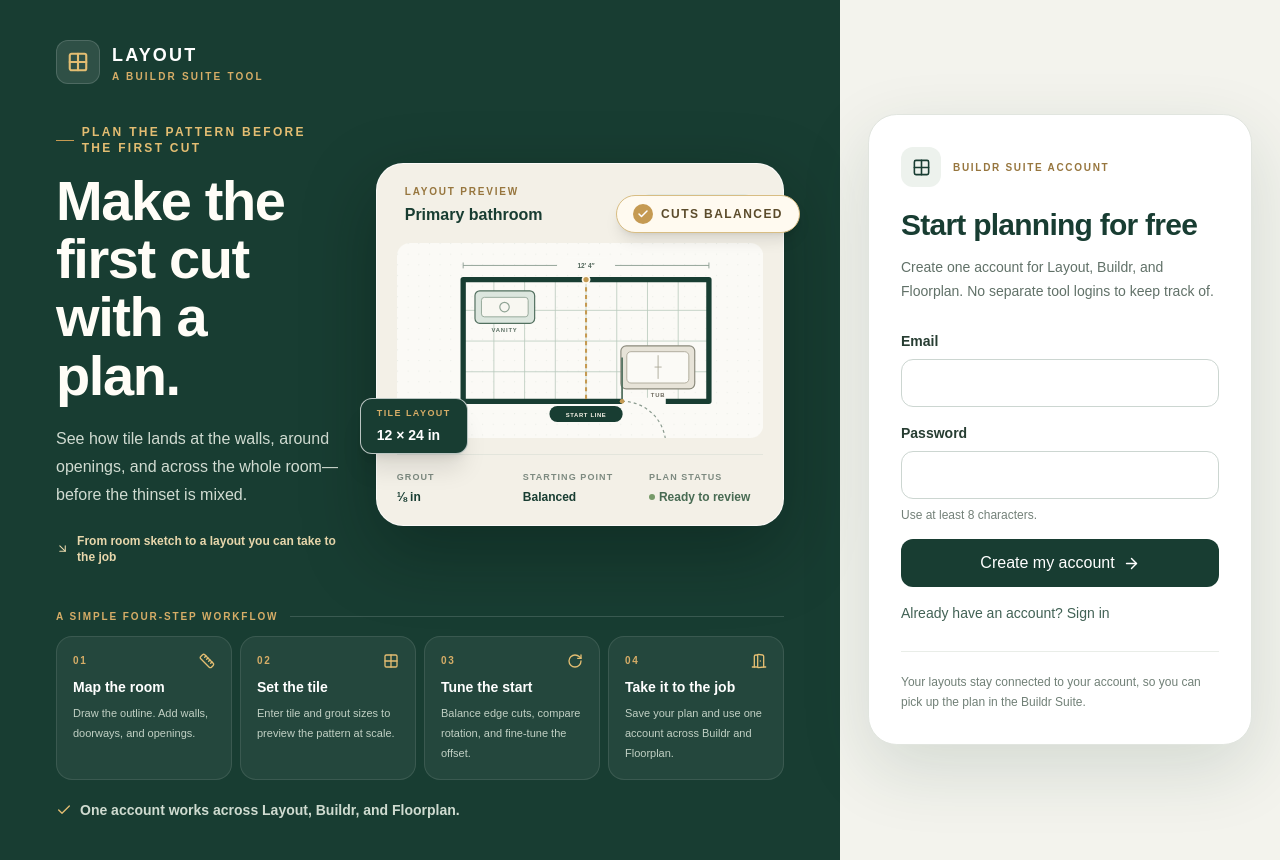
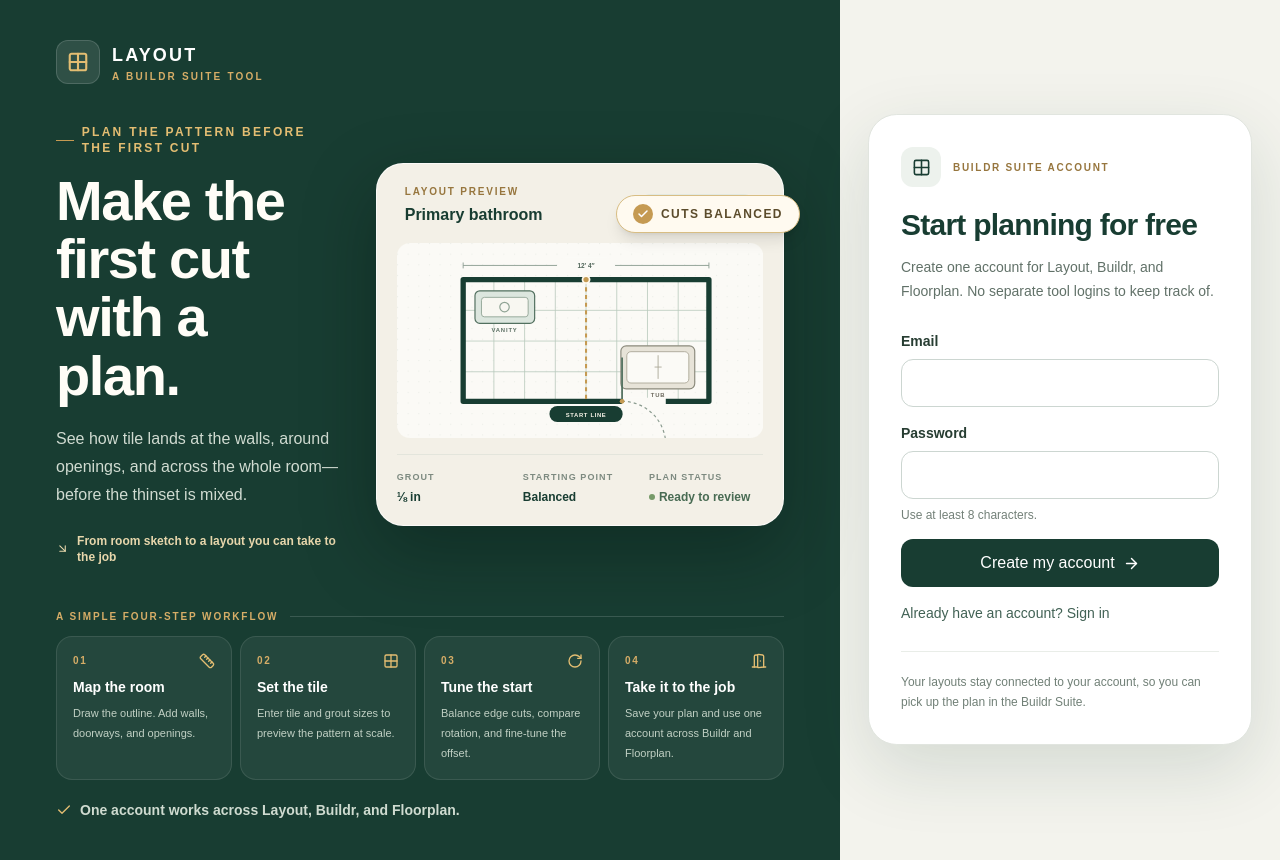
Before and after one commit to problytotallysafe/Layout, a Next.js app: page / in a window 1280 px wide. Built offline with nearby package versions, Linux system fonts and the light colour scheme; no server answers.

Commit message:
Remove misleading tile-size badge
Remove the 12 × 24 in callout from the signup illustration.

```diff
--- a/src/components/layout-auth-gate.tsx
+++ b/src/components/layout-auth-gate.tsx
@@ -55,11 +55,6 @@
         </span>
         Cuts balanced
       </div>
-      <div className="absolute -left-2 bottom-16 z-10 rounded-xl border border-white/70 bg-[#183d32] px-3 py-2 text-white shadow-xl sm:-left-4 sm:bottom-[4.5rem] sm:px-4">
-        <div className="text-[9px] font-bold uppercase tracking-[0.16em] text-[#d6ad67]">Tile layout</div>
-        <div className="mt-1 text-sm font-extrabold">12 × 24 in</div>
-      </div>
-
       <div className="overflow-hidden rounded-[1.7rem] border border-white/70 bg-[#f3f0e7] p-3 shadow-[0_26px_70px_rgba(3,20,14,0.35)] sm:p-5">
         <div className="mb-3 flex items-center justify-between px-1 sm:mb-4 sm:px-2">
           <div>
```
